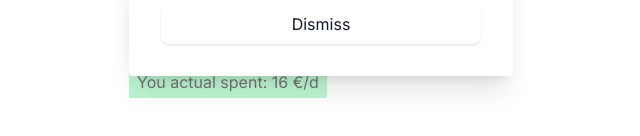
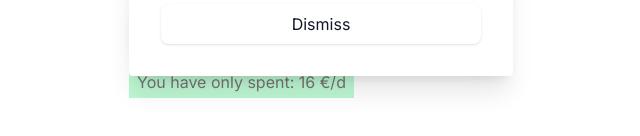
Before and after one commit to WendtOle/daily-spending-limit, a Next.js app: page / in a window 1280 px wide. Shown: the part 518-654 px from the top of the page, without its empty margins (319-959 px from the left). Built offline with nearby package versions, Linux system fonts and the light colour scheme.

Commit message:
Improve naming

```diff
--- a/app/DSLChart.tsx
+++ b/app/DSLChart.tsx
@@ -71,13 +71,19 @@ export const DSLChart = ({
 
   const topLabel = getLabel({
     color: topLabelColor,
-    label: `Target spending: ${data[targetSpending].value} €/d`,
+    label:
+      mode === "tense"
+        ? `You should only spend: ${data[targetSpending].value} €/d`
+        : `You can spend: ${data[DSL.IDEAL].value} €/d`,
     alignment: topLabelAlignment,
   });
 
   const bottomLabel = getLabel({
     color: bottomLabelColor,
-    label: `You actual spent: ${data[DSL.ACTUAL].value} €/d`,
+    label:
+      mode === "tense"
+        ? `You have spent: ${data[DSL.ACTUAL].value} €/d`
+        : `You have only spent: ${data[DSL.ACTUAL].value} €/d`,
     alignment: bottomLabelAlignment,
     bottom: true,
   });
```
